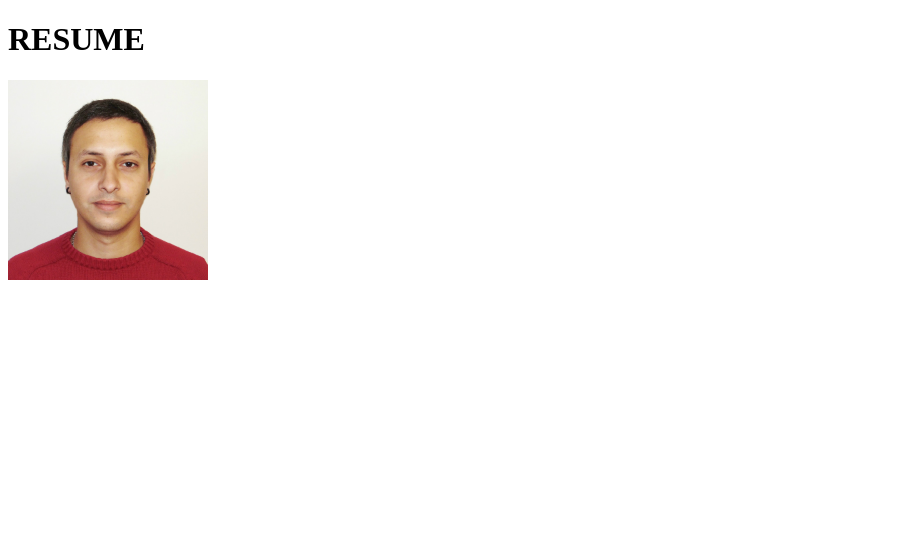
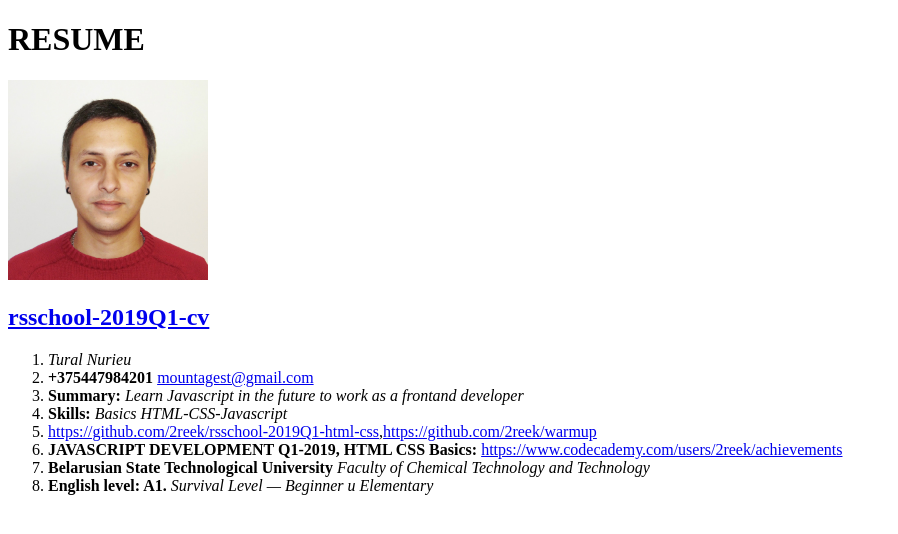
Before and after one commit to 2reek/rsschool-2019Q1-cv, a plain HTML site: page index.html in a window 1280 px wide. Shown: the whole page, without its empty margins (0-898 px from the left). Drawn offline with Linux system fonts and the light colour scheme.

Commit message:
add text

```diff
--- a/index.html
+++ b/index.html
@@ -14,5 +14,20 @@
     <div class="myfoto">
         <img src="assets\IMG391.jpg" width="200" height="200" alt="2reek">
     </div>
+    <div class="myresume">
+            <h2 class="mylink"><a href="https://2reek.github.io/rsschool-2019Q1-cv/">rsschool-2019Q1-cv</a></h2>
+    </div>
+    <ol>
+        <li><em>Tural Nurieu</em></li>
+        <li><strong>+375447984201</strong> <a href="mailto:mountagest@gmail.com">mountagest@gmail.com</a></li>
+        <li><strong>Summary:</strong> <em>Learn Javascript in the future to work as a frontand developer</em></li>
+        <li><strong>Skills:</strong> <em>Basics HTML-CSS-Javascript</em></li>
+        <li><a href="https://github.com/2reek/rsschool-2019Q1-html-css">https://github.com/2reek/rsschool-2019Q1-html-css</a>,<a href="https://github.com/2reek/warmup">https://github.com/2reek/warmup</a></li>
+        <li><strong>JAVASCRIPT DEVELOPMENT Q1-2019, HTML CSS Basics:</strong> <a href="https://www.codecademy.com/users/2reek/achievements">https://www.codecademy.com/users/2reek/achievements</a></li>
+        <li><strong>Belarusian State Technological University</strong>
+            <em>Faculty of Chemical Technology and Technology</em>
+        </li>
+        <li><strong>English level: A1.</strong> <em>Survival Level — Beginner и Elementary</em></li>
+      </ol>
 </body>
 </html>
```
